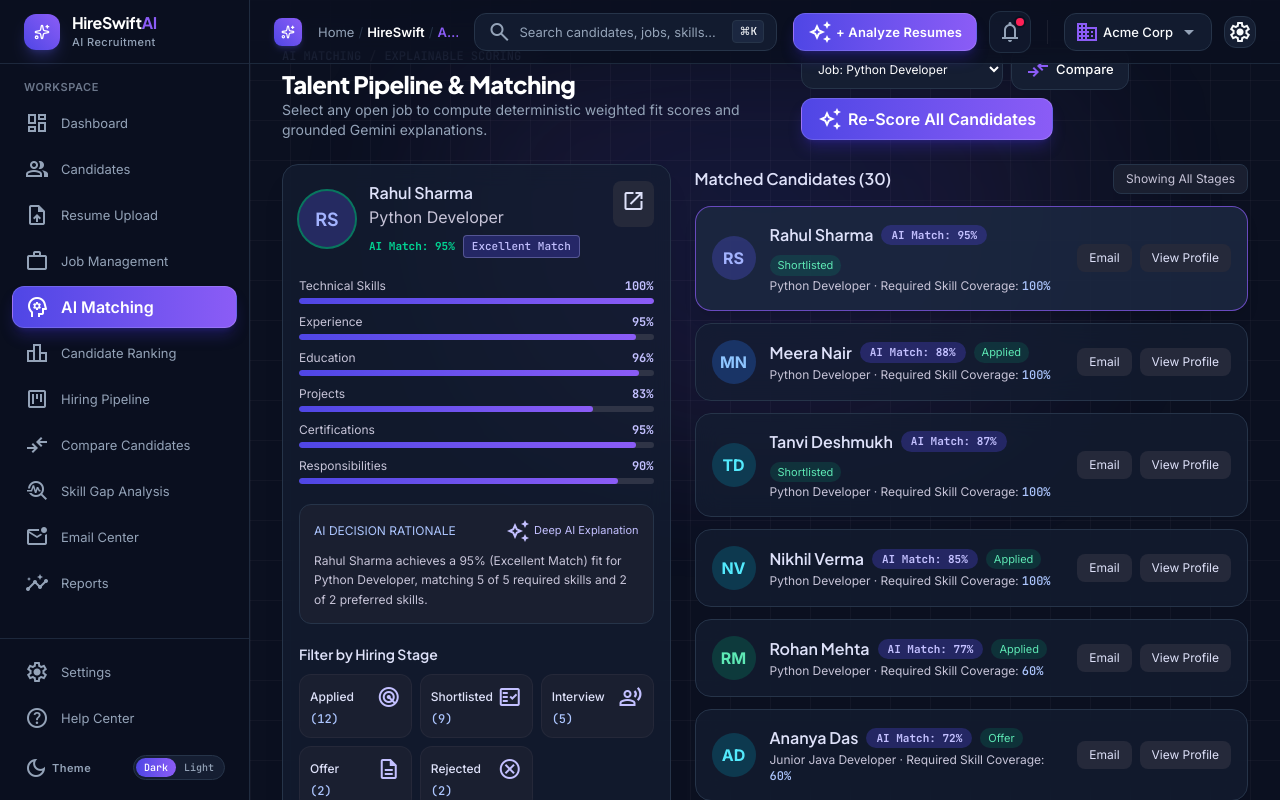
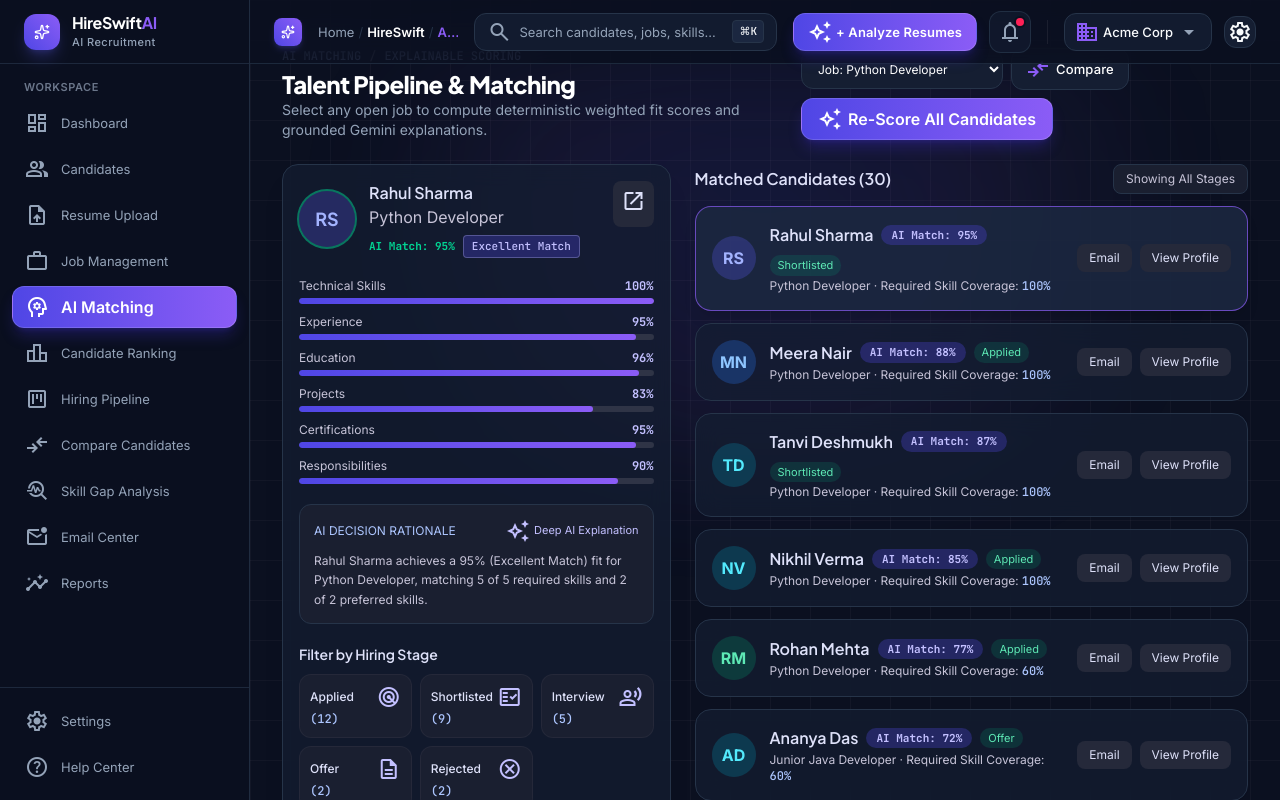
Before and after one commit to bikram73/HireSwift_AI, a React (Vite) app: page / in a window 1280 px wide. Both pictures are taken after a click on the button 1128 px from the left and 894 px from the top of the page. Shown: the top 800 px of the page. Built offline with nearby package versions, Linux system fonts and the light colour scheme.

Commit message:
first commit

```diff
--- a/src/components/WorkspaceShell.tsx
+++ b/src/components/WorkspaceShell.tsx
@@ -37,7 +37,7 @@ export const WorkspaceShell: React.FC<WorkspaceShellProps> = ({
   onSelectCandidate,
   children,
 }) => {
-  const { candidates, jobs, activities, theme, toggleTheme, setSelectedJobId } = useAts();
+  const { candidates, jobs, activities, setSelectedJobId } = useAts();
   const [mobileMenuOpen, setMobileMenuOpen] = useState(false);
   const [cmdOpen, setCmdOpen] = useState(false);
   const [cmdQuery, setCmdQuery] = useState('');
@@ -152,40 +152,6 @@ export const WorkspaceShell: React.FC<WorkspaceShellProps> = ({
             );
           })}
         </nav>
-
-        <div className="flex items-center justify-between px-space-md py-2 mt-1">
-          <div className="flex items-center gap-space-xs font-label-sm text-label-sm text-[#94A3B8]">
-            <span className="material-symbols-outlined text-[16px]">
-              {theme === 'dark' ? 'dark_mode' : 'light_mode'}
-            </span>
-            <span>Theme</span>
-          </div>
-          <button
-            type="button"
-            onClick={toggleTheme}
-            className="flex items-center bg-[#151E32] rounded-full p-0.5 border border-[#263449] cursor-pointer"
-            title="Switch Dark / Light theme"
-          >
-            <span
-              className={`px-2 py-0.5 rounded-full font-mono-code text-[10px] transition-colors ${
-                theme === 'dark'
-                  ? 'bg-gradient-to-r from-[#4F46E5] to-[#8B5CF6] text-white'
-                  : 'text-[#94A3B8]'
-              }`}
-            >
-              Dark
-            </span>
-            <span
-              className={`px-2 py-0.5 rounded-full font-mono-code text-[10px] transition-colors ${
-                theme === 'light'
-                  ? 'bg-gradient-to-r from-[#4F46E5] to-[#8B5CF6] text-white'
-                  : 'text-[#94A3B8]'
-              }`}
-            >
-              Light
-            </span>
-          </button>
-        </div>
       </div>
     </>
   );
```
